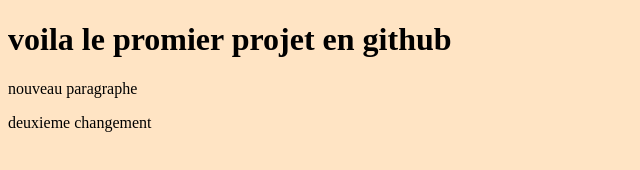
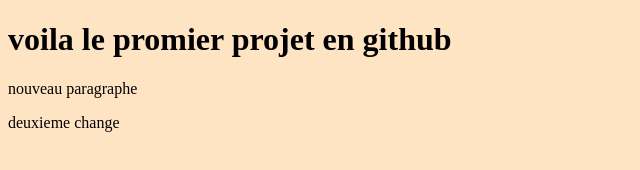
Before and after one commit to ayoubbarnaoui/learn-github, a plain HTML site: page index.html in a window 1280 px wide. Shown: the full height of the page, 0-640 px from the left. Drawn offline with Linux system fonts and the light colour scheme.

Commit message:
quatriame commit

```diff
--- a/index.html
+++ b/index.html
@@ -10,7 +10,7 @@
 <body>
     <h1>voila le promier projet en github</h1>
     <p>nouveau paragraphe</p>
-    <p>deuxieme changement</p>
+    <p>deuxieme change</p>
 
 </body>
 </html>
```
